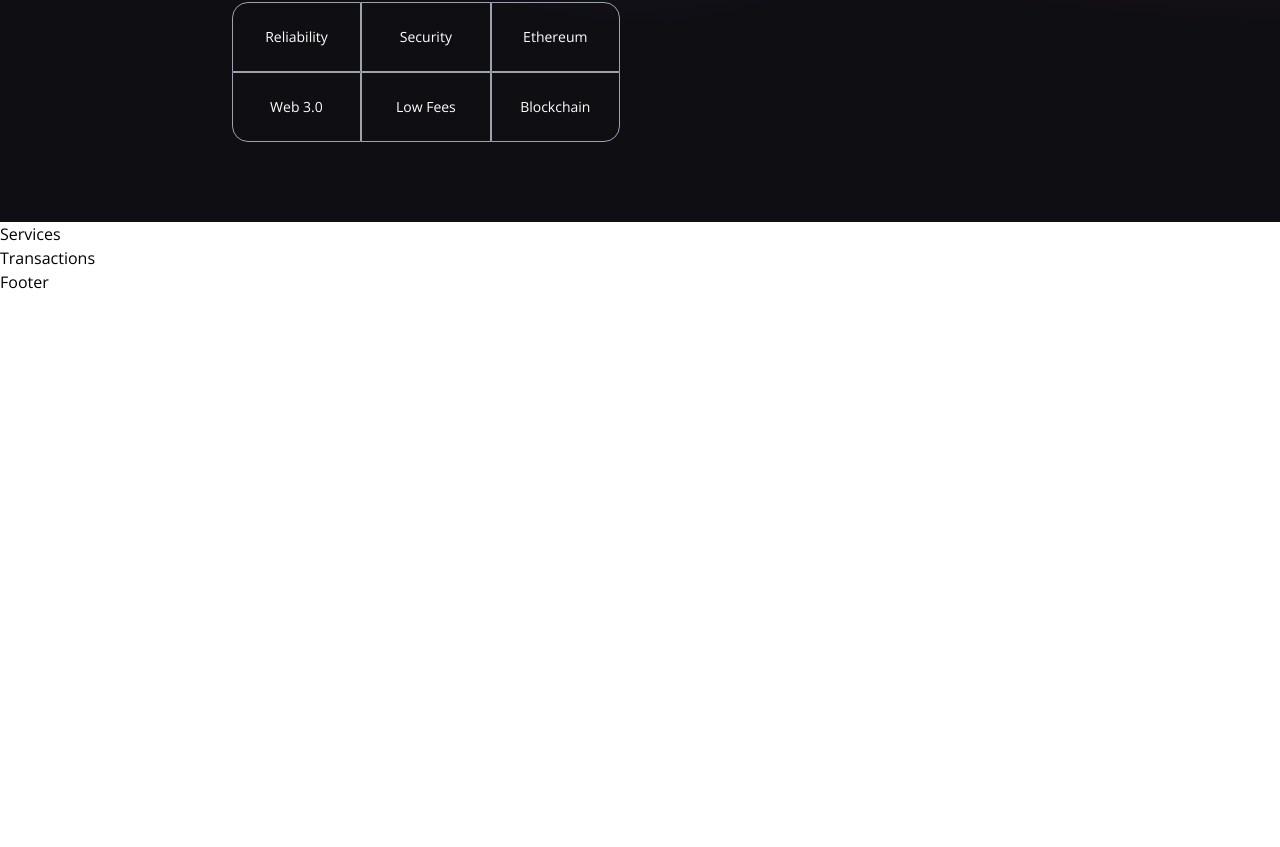
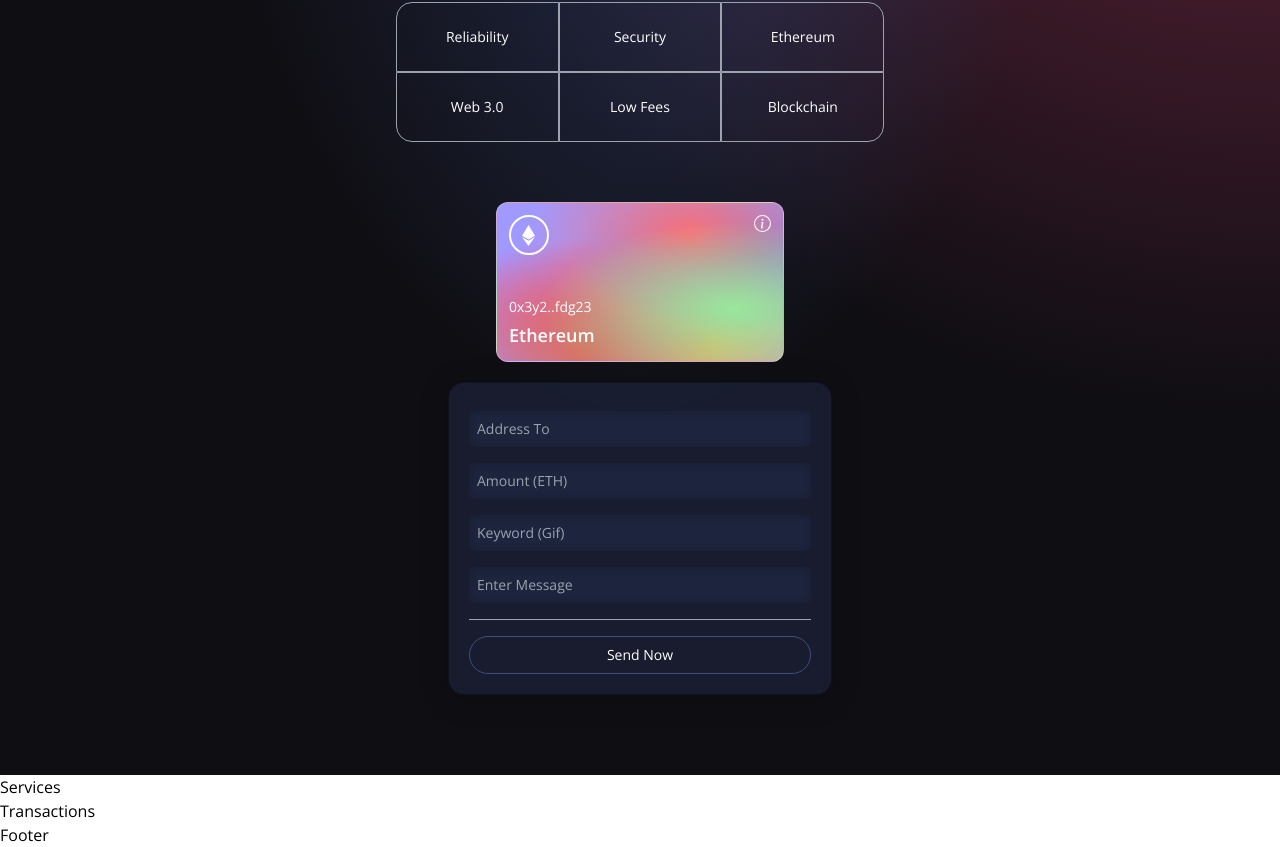
Before and after one commit to nikmace/web3-exchange, a React (Vite) app in the folder client/: page / in a window 1280 px wide. Shown: the part 450-1297 px from the top of the page. Before the commit the page ends 800 px from the top, so only its background shows below. Built offline with nearby package versions, Linux system fonts and the light colour scheme.

Commit message:
Welcome component implemented

```diff
--- a/client/src/components/Welcome.jsx
+++ b/client/src/components/Welcome.jsx
@@ -7,13 +7,28 @@
 const commonStyles =
   "min-h-[70px] sm:px-0 px-2 sm:min-w-[120px] flex justify-center items-center border-[0.5px] border-gray-400 text-sm font-light text-white";
 
+const Input = ({ placeholder, name, type, value, handleChange }) => (
+  <input
+    type={type}
+    placeholder={placeholder}
+    step="0.0001"
+    value={value}
+    onChange={(e) => handleChange(e, name)}
+    className="my-2 w-full rounded-sm p-2 outline-none bg-transparent text-white border-none text-sm white-glassmorphism"
+  />
+);
+
 const Welcome = () => {
   const connectWallet = () => {};
 
+  const handleChange = () => {};
+
+  const handleSubmit = () => {};
+
   return (
     <div className="flex w-full justify-center items-center">
-      <div className="flex md:flex-row flex-col items-start justify-between md:p-20 py-12 px-4">
-        <div className="flex flex-1 justify-start flex-col md:mr-10">
+      <div className="flex mf:flex-row flex-col items-start justify-between md:p-20 py-12 px-4">
+        <div className="flex flex-1 justify-start flex-col mf:mr-10">
           <h1 className="text-3xl sm:text-5xl text-white text-gradient py-1">
             Send Crypto <br />
             across the world
@@ -40,24 +55,64 @@
           </div>
         </div>
 
-        <div className="flex flex-col flex-1 items-center justify-start w-full md:mt-0 mt-10">
+        <div className="flex flex-col flex-1 items-center justify-start w-full mf:mt-0 mt-10">
           <div className="p-3 justify-end items-start flex-col rounded-xl h-40 sm:w-72 w-full my-5 eth-card white-glassmorphism">
             <div className="flex justify-between flex-col w-full h-full">
               <div className="flex justify-between items-start">
                 <div className="w-10 h-10 rounded-full border-2 border-white flex justify-center items-center">
-                            <SiEthereum fontSize={21} color="#fff"/>
+                  <SiEthereum fontSize={21} color="#fff" />
                 </div>
-                        <BsInfoCircle fontSize={17} color="#fff"/>
+                <BsInfoCircle fontSize={17} color="#fff" />
               </div>
               <div>
-                        <p className="text-white font-light text-sm">
-                            0x3y2..fdg23
-                        </p>
+                <p className="text-white font-light text-sm">0x3y2..fdg23</p>
                 <p className="text-white font-semibold text-lg mt-1">
                   Ethereum
                 </p>
               </div>
             </div>
+          </div>
+
+          <div className="p-5 sm:w-96 w-full flex flex-col justify-start items-center blue-glassmorphism">
+            <Input
+              placeholder="Address To"
+              name="addressTo"
+              type="text"
+              handleChange={handleChange}
+            />
+            <Input
+              placeholder="Amount (ETH)"
+              name="amount"
+              type="number"
+              handleChange={handleChange}
+            />
+            <Input
+              placeholder="Keyword (Gif)"
+              name="keyword"
+              type="text"
+              handleChange={handleChange}
+            />
+            <Input
+              placeholder="Enter Message"
+              name="message"
+              type="text"
+              handleChange={handleChange}
+            />
+
+            <div className="h-[1px] w-full bg-gray-400 my-2" />
+
+            {false ? (
+              <Loader />
+            ) : (
+              <button
+                type="button"
+                onClick={handleSubmit}
+                className="text-white text-sm w-full mt-2 border-[1px] p-2
+                border-[#3d4f7c] rounded-full cursor-pointer"
+              >
+                Send Now
+              </button>
+            )}
           </div>
         </div>
       </div>
```
Lines whose indentation alone changed are shown as unchanged.
